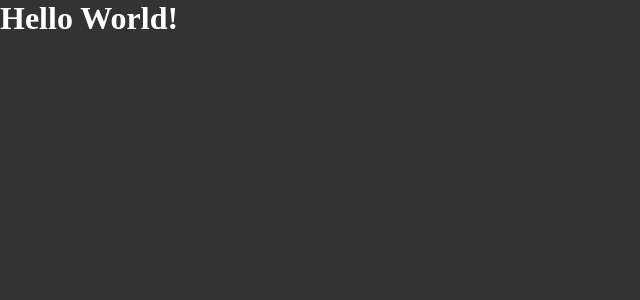
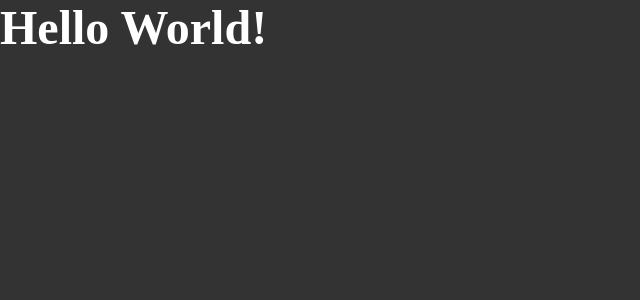
Before and after one commit to JuanMVeronez/ignite-react01-github-explorer, a React app: page / in a window 1280 px wide. Shown: the top 300 px of the page, without its empty margins (0-640 px from the left). Built offline with nearby package versions, Linux system fonts and the light colour scheme.

Commit message:
add scss to project and webpack rule to use it

```diff
--- a/package.json
+++ b/package.json
@@ -20,6 +20,8 @@
     "cross-env": "^7.0.3",
     "css-loader": "^6.2.0",
     "html-webpack-plugin": "^5.3.2",
+    "node-sass": "^6.0.1",
+    "sass-loader": "^12.1.0",
     "style-loader": "^3.2.1",
     "webpack": "^5.52.1",
     "webpack-cli": "^4.8.0",
--- a/src/index.jsx
+++ b/src/index.jsx
@@ -1,6 +1,6 @@
 import { render } from 'react-dom';
 
-import './styles/global.css';
+import './styles/global.scss';
 import { App } from './App';
 
 render( <App />, document.getElementById('root') )
--- a/src/styles/global.css
+++ b/src/styles/global.scss
@@ -6,5 +6,9 @@
 
 body {
   color: #fff;
-  background-color: #333
+  background-color: #333;
+
+  h1 {
+    font-size: 3rem;
+  }
 }
--- a/webpack.config.js
+++ b/webpack.config.js
@@ -49,6 +49,11 @@
         test: /\.css$/,
         exclude: /node_modules/,
         use: ['style-loader', 'css-loader'],
+      },
+      {
+        test: /\.scss$/,
+        exclude: /node_modules/,
+        use: ['style-loader' , 'css-loader', 'sass-loader'],
       }
     ],
   }
```
Also changed, not shown: 1 other file (tests, documents, lock files or other folders).
